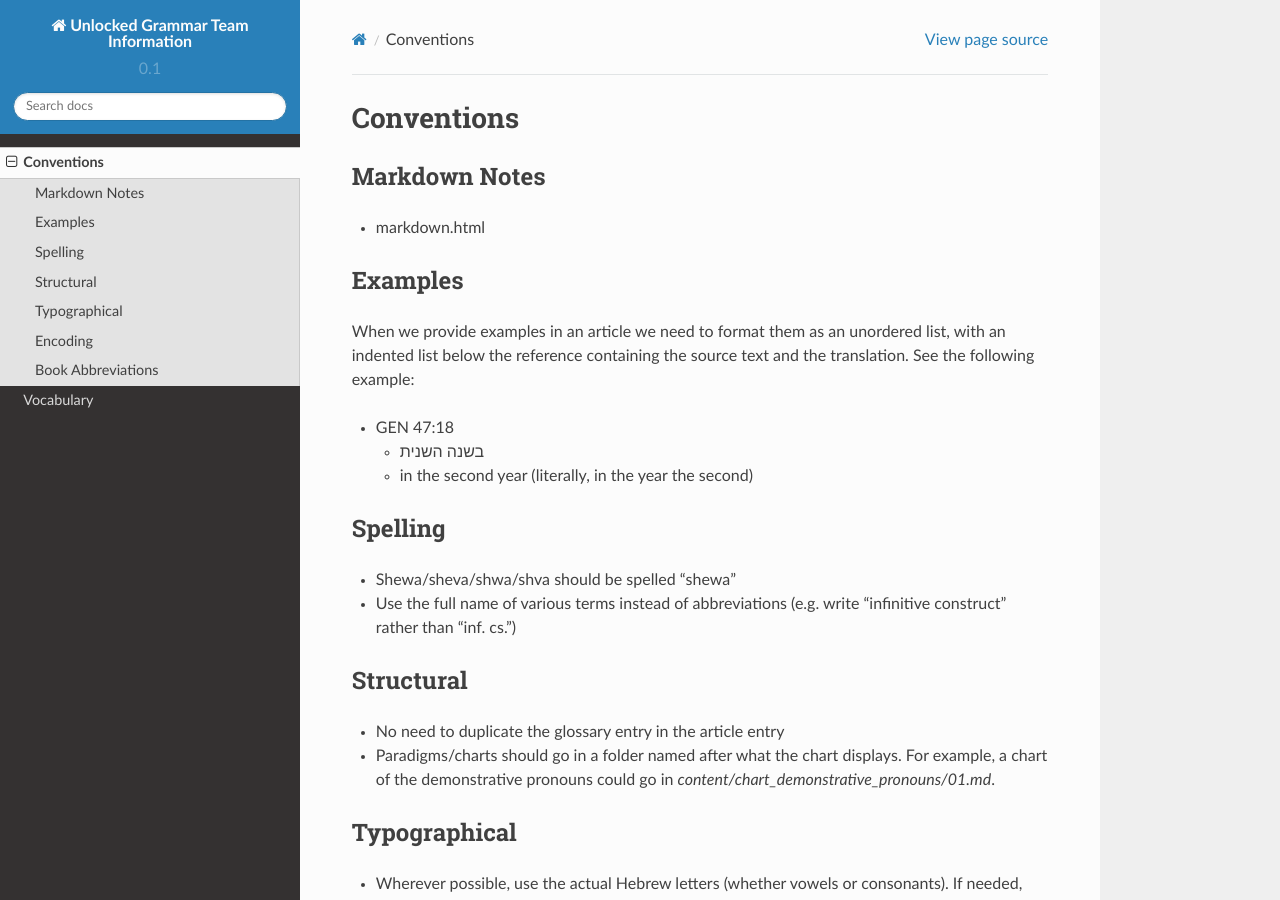
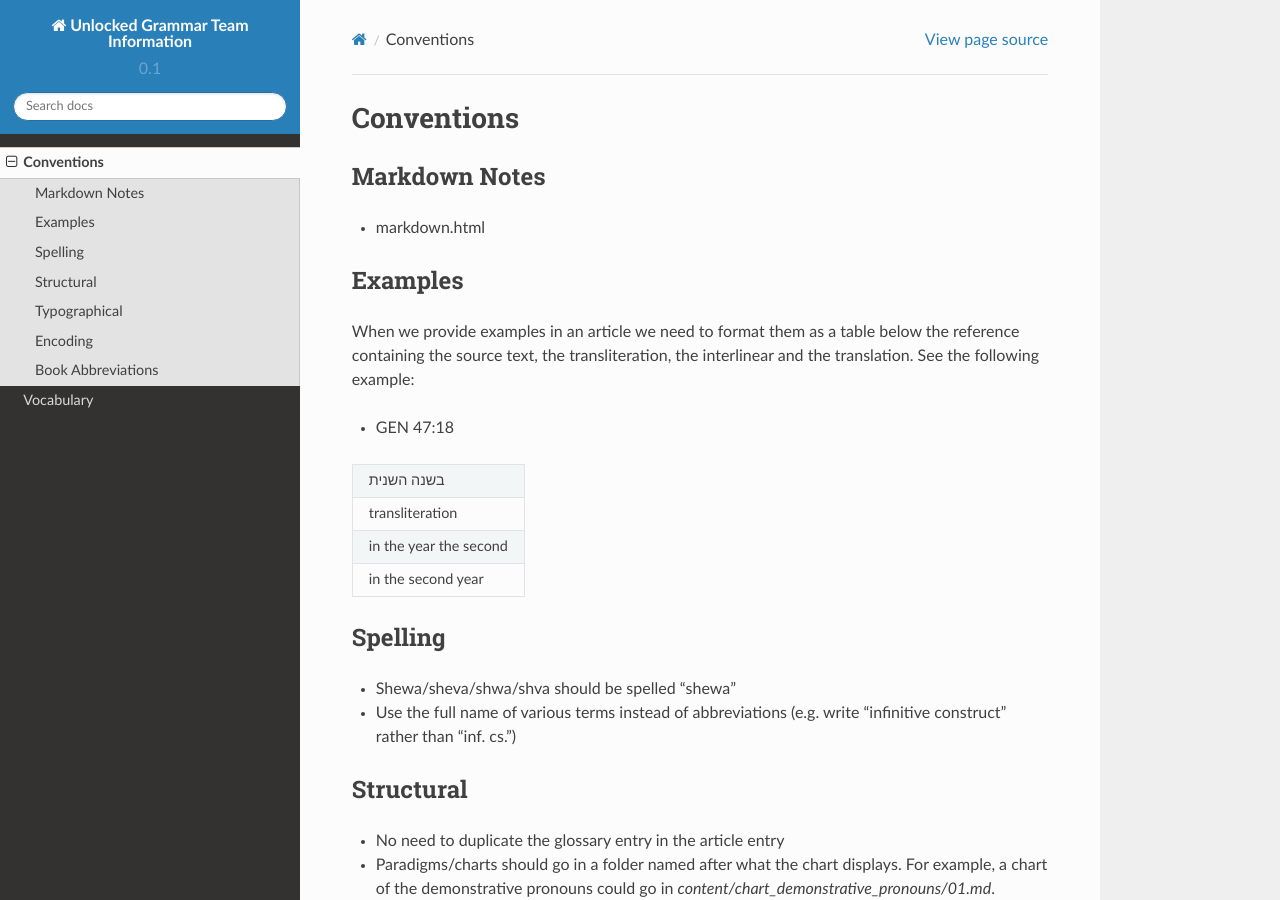
Before and after one commit to unfoldingWord-dev/Unlocked-Grammar-Info, a Sphinx documentation site: the page built from docs/conventions.rst, in a window 1280 px wide and 900 px high. Built offline with Sphinx 7.4.7 and the Read the Docs theme 2.0.0, drawn with Linux system fonts in a browser that asks for light colours.

Commit message:
Table format for examples

```diff
--- a/docs/conventions.rst
+++ b/docs/conventions.rst
@@ -8,12 +8,20 @@ Markdown Notes
 Examples
 --------
 
-When we provide examples in an article we need to format them as an unordered list, with an indented list below the reference containing the source text and the translation.  See the following example:
+When we provide examples in an article we need to format them as a table below the reference containing the source text, the transliteration, the interlinear and the translation.  See the following example:
 
 * GEN 47:18
 
-  * בשנה השנית
-  * in the second year (literally, in the year the second)
++----------------------+
+|בשנה השנית            |
++----------------------+
+|transliteration       |
++----------------------+
+|in the year the second|
++----------------------+
+|in the second year    |
++----------------------+
+
 
 Spelling
 --------
```
